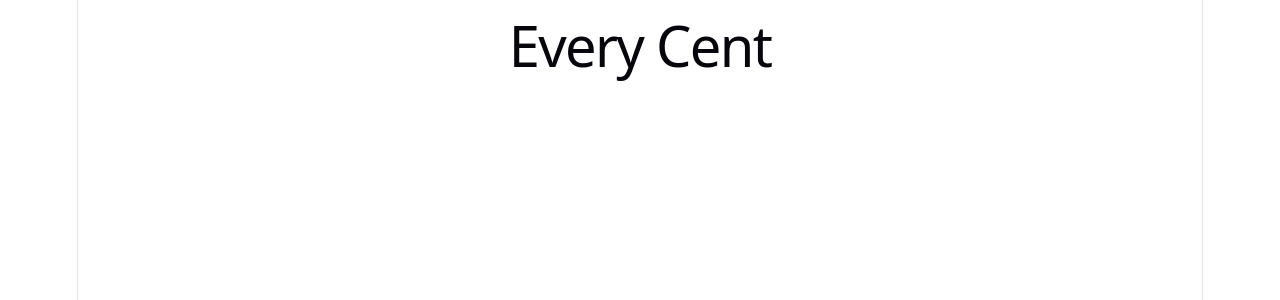
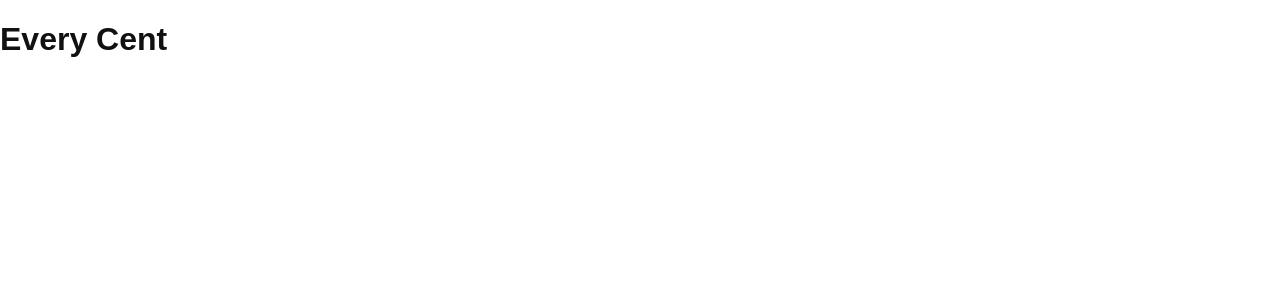
Before and after one commit to jkerdvs/every-cent, a React (Vite) app: page / in a window 1280 px wide. Shown: the top 300 px of the page. Built offline with nearby package versions, Linux system fonts and the light colour scheme.

Commit message:
Set consistent light theme

```diff
--- a/src/index.css
+++ b/src/index.css
@@ -1,111 +1,17 @@
-:root {
-  --text: #6b6375;
-  --text-h: #08060d;
-  --bg: #fff;
-  --border: #e5e4e7;
-  --code-bg: #f4f3ec;
-  --accent: #aa3bff;
-  --accent-bg: rgba(170, 59, 255, 0.1);
-  --accent-border: rgba(170, 59, 255, 0.5);
-  --social-bg: rgba(244, 243, 236, 0.5);
-  --shadow:
-    rgba(0, 0, 0, 0.1) 0 10px 15px -3px, rgba(0, 0, 0, 0.05) 0 4px 6px -2px;
-
-  --sans: system-ui, 'Segoe UI', Roboto, sans-serif;
-  --heading: system-ui, 'Segoe UI', Roboto, sans-serif;
-  --mono: ui-monospace, Consolas, monospace;
-
-  font: 18px/145% var(--sans);
-  letter-spacing: 0.18px;
-  color-scheme: light dark;
-  color: var(--text);
-  background: var(--bg);
-  font-synthesis: none;
-  text-rendering: optimizeLegibility;
-  -webkit-font-smoothing: antialiased;
-  -moz-osx-font-smoothing: grayscale;
-
-  @media (max-width: 1024px) {
-    font-size: 16px;
-  }
-}
-
-@media (prefers-color-scheme: dark) {
-  :root {
-    --text: #9ca3af;
-    --text-h: #f3f4f6;
-    --bg: #16171d;
-    --border: #2e303a;
-    --code-bg: #1f2028;
-    --accent: #c084fc;
-    --accent-bg: rgba(192, 132, 252, 0.15);
-    --accent-border: rgba(192, 132, 252, 0.5);
-    --social-bg: rgba(47, 48, 58, 0.5);
-    --shadow:
-      rgba(0, 0, 0, 0.4) 0 10px 15px -3px, rgba(0, 0, 0, 0.25) 0 4px 6px -2px;
-  }
-
-  #social .button-icon {
-    filter: invert(1) brightness(2);
-  }
-}
-
-#root {
-  width: 1126px;
-  max-width: 100%;
-  margin: 0 auto;
-  text-align: center;
-  border-inline: 1px solid var(--border);
-  min-height: 100svh;
-  display: flex;
-  flex-direction: column;
+* {
   box-sizing: border-box;
 }
 
-body {
+html,
+body,
+#root {
   margin: 0;
+  min-width: 100%;
+  min-height: 100vh;
 }
 
-h1,
-h2 {
-  font-family: var(--heading);
-  font-weight: 500;
-  color: var(--text-h);
+body {
+  background: #ffffff;
+  color: #111111;
+  font-family: Arial, Helvetica, sans-serif;
 }
-
-h1 {
-  font-size: 56px;
-  letter-spacing: -1.68px;
-  margin: 32px 0;
-  @media (max-width: 1024px) {
-    font-size: 36px;
-    margin: 20px 0;
-  }
-}
-h2 {
-  font-size: 24px;
-  line-height: 118%;
-  letter-spacing: -0.24px;
-  margin: 0 0 8px;
-  @media (max-width: 1024px) {
-    font-size: 20px;
-  }
-}
-p {
-  margin: 0;
-}
-
-code,
-.counter {
-  font-family: var(--mono);
-  display: inline-flex;
-  border-radius: 4px;
-  color: var(--text-h);
-}
-
-code {
-  font-size: 15px;
-  line-height: 135%;
-  padding: 4px 8px;
-  background: var(--code-bg);
-}
```
